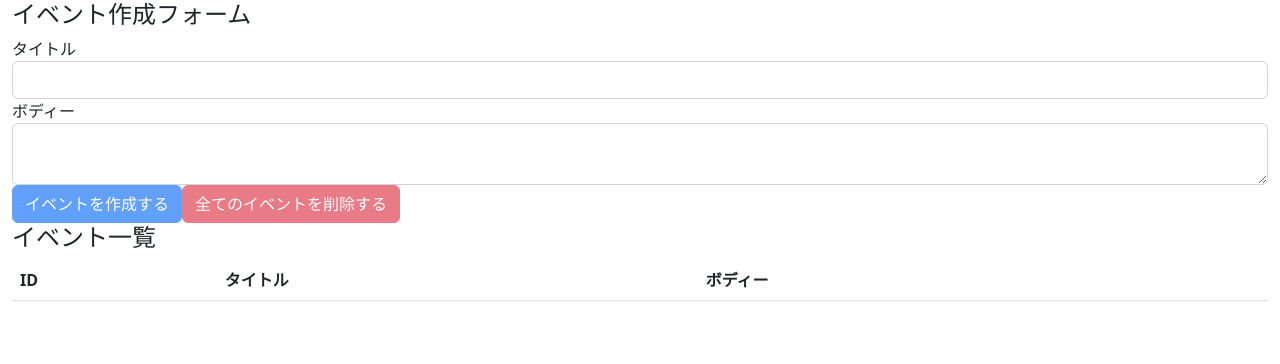
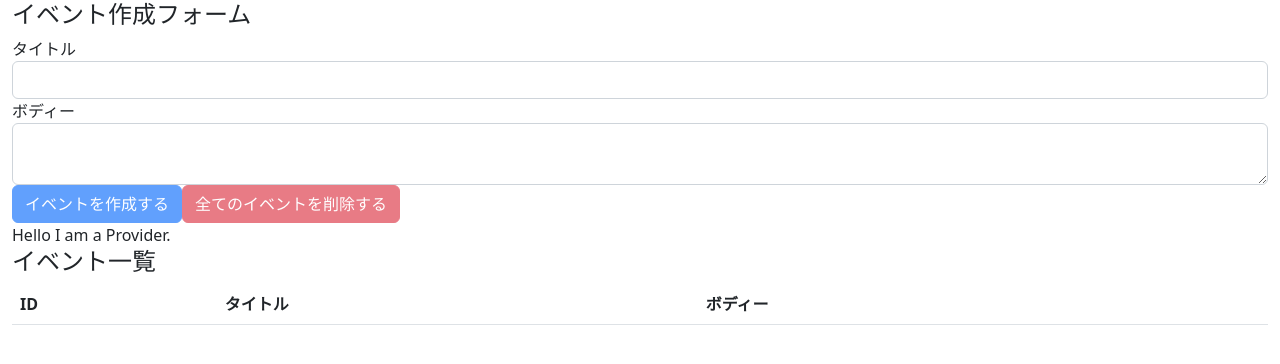
Before and after one commit to misaki-kawaguchi/react_hooks_sample, a React (Create React App) app: page / in a window 1280 px wide. Shown: the top 364 px of the page. Built offline with nearby package versions, Linux system fonts and the light colour scheme.

Commit message:
Providerを使ってテキストを表示してみる

```diff
--- a/src/components/App.js
+++ b/src/components/App.js
@@ -2,17 +2,22 @@
 import "bootstrap/dist/css/bootstrap.min.css"
 import EventForm from "./EventForm"
 import Events from "./Events"
+import AppContext from "../contexts/AppContext"
 import reducer from "../reducers"
+
+console.log({ AppContext })
 
 const App = () => {
   // 状態遷移したいタイミングでdispatchを呼んで、dispatchの引数にactionを渡す。[]を初期値とする。
   const [state, dispatch] = useReducer(reducer, [])
 
   return (
-    <div className="container-fluid">
-      <EventForm state={state} dispatch={dispatch} />
-      <Events state={state} dispatch={dispatch} />
-    </div>
+    <AppContext.Provider value={"Hello I am a Provider."}>
+      <div className="container-fluid">
+        <EventForm state={state} dispatch={dispatch} />
+        <Events state={state} dispatch={dispatch} />
+      </div>
+    </AppContext.Provider>
   )
 }
 
--- a/src/components/Events.js
+++ b/src/components/Events.js
@@ -1,10 +1,16 @@
 import React from "react"
 import "bootstrap/dist/css/bootstrap.min.css"
 import Event from "./Event"
+import AppContext from "../contexts/AppContext"
 
 const Events = ({ state, dispatch }) => {
   return (
     <>
+      <AppContext.Consumer>
+        {(value) => {
+          return <div>{value}</div>
+        }}
+      </AppContext.Consumer>
       <h4>イベント一覧</h4>
       <table className="table table-hover">
         <thead>
```
